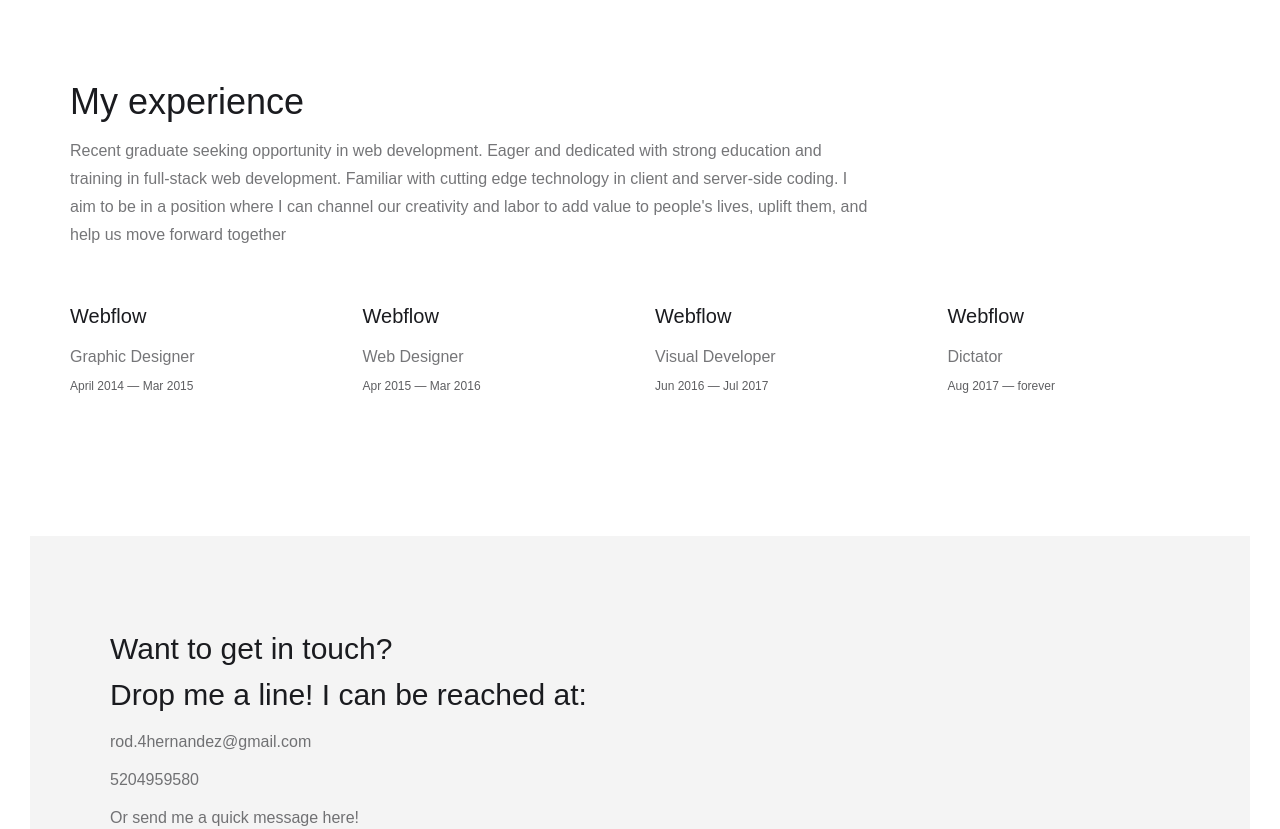
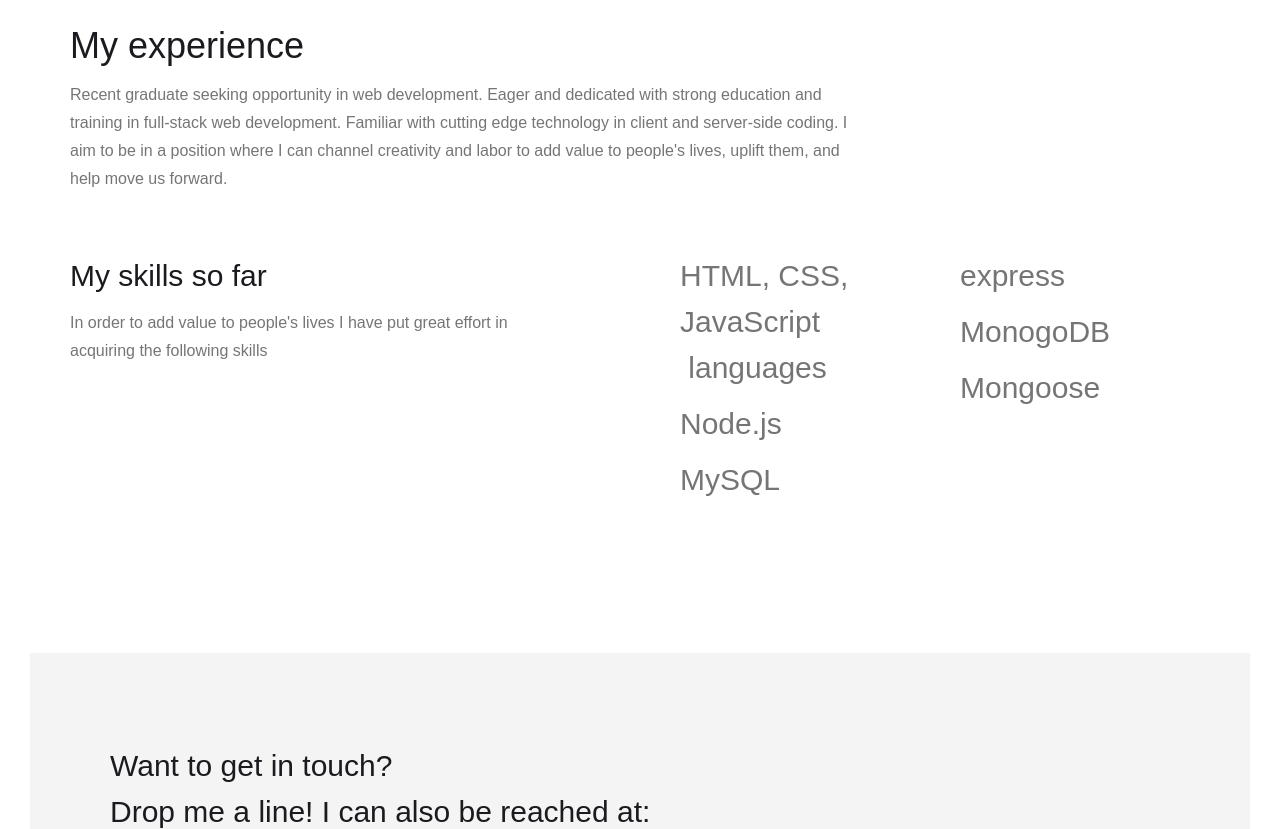
Before and after one commit to rod080/Proffessional-Portfolio, a plain HTML site: page index.html in a window 1280 px wide. Shown: the part 1971-2800 px from the top of the page. Drawn offline with nearby package versions, Linux system fonts and the light colour scheme; a script that the page names is missing.

Commit message:
added reume and linkedin

```diff
--- a/index.html
+++ b/index.html
@@ -2,29 +2,39 @@
 <!--  This site was created in Webflow. http://www.webflow.com  -->
 <!--  Last Published: Thu Aug 29 2019 00:14:33 GMT+0000 (UTC)  -->
 <html data-wf-page="5d66e87612f4240ccec5b74c" data-wf-site="5d66e87612f4240dcfc5b749">
+
 <head>
   <meta charset="utf-8">
   <title>Portfolio - Webflow HTML website template</title>
   <meta content="Portfolio - Webflow HTML website template" property="og:title">
-  <meta content="https://uploads-ssl.webflow.com/5c6e6f46bf98b2013cf621c5/5cdbf62c56d6dd3315e2b16b_Portfolio%20SEO.jpg" property="og:image">
+  <meta content="https://uploads-ssl.webflow.com/5c6e6f46bf98b2013cf621c5/5cdbf62c56d6dd3315e2b16b_Portfolio%20SEO.jpg"
+    property="og:image">
   <meta content="width=device-width, initial-scale=1" name="viewport">
   <meta content="Webflow" name="generator">
   <link href="css/normalize.css" rel="stylesheet" type="text/css">
   <link href="css/webflow.css" rel="stylesheet" type="text/css">
   <link href="css/rodrigos-portfolio.webflow.css" rel="stylesheet" type="text/css">
   <script src="https://ajax.googleapis.com/ajax/libs/webfont/1.6.26/webfont.js" type="text/javascript"></script>
-  <script type="text/javascript">WebFont.load({  google: {    families: ["Montserrat:100,100italic,200,200italic,300,300italic,400,400italic,500,500italic,600,600italic,700,700italic,800,800italic,900,900italic"]  }});</script>
+  <script
+    type="text/javascript">WebFont.load({ google: { families: ["Montserrat:100,100italic,200,200italic,300,300italic,400,400italic,500,500italic,600,600italic,700,700italic,800,800italic,900,900italic"] } });</script>
   <!-- [if lt IE 9]><script src="https://cdnjs.cloudflare.com/ajax/libs/html5shiv/3.7.3/html5shiv.min.js" type="text/javascript"></script><![endif] -->
-  <script type="text/javascript">!function(o,c){var n=c.documentElement,t=" w-mod-";n.className+=t+"js",("ontouchstart"in o||o.DocumentTouch&&c instanceof DocumentTouch)&&(n.className+=t+"touch")}(window,document);</script>
+  <script
+    type="text/javascript">!function (o, c) { var n = c.documentElement, t = " w-mod-"; n.className += t + "js", ("ontouchstart" in o || o.DocumentTouch && c instanceof DocumentTouch) && (n.className += t + "touch") }(window, document);</script>
   <link href="icons/favicon.ico" rel="shortcut icon" type="image/x-icon">
   <link href="icons/webclip.png" rel="apple-touch-icon">
+  <script type="text/javascript" src="js/app.js"></script>
 </head>
+
 <body>
   <div data-collapse="medium" data-animation="default" data-duration="400" class="navigation w-nav">
-    <div class="navigation-items"><a href="index.html" class="logo-link w-nav-brand w--current"><img src="images/portfolio-logo2x.png" width="104" alt="" class="logo-image"></a>
+    <div class="navigation-items"><a href="index.html" class="logo-link w-nav-brand w--current"><img
+          src="images/portfolio-logo2x.png" width="104" alt="" class="logo-image"></a>
       <div class="navigation-wrap">
-        <nav role="navigation" class="navigation-items w-nav-menu"><a href="index.html" class="navigation-item w-nav-link w--current">Home</a><a href="about.html" class="navigation-item w-nav-link">About</a><a href="#" class="navigation-item w-nav-link"></a></nav>
-        <div class="menu-button w-nav-button"><img src="images/menu-icon_1menu-icon.png" width="22" alt="" class="menu-icon"></div>
+        <nav role="navigation" class="navigation-items w-nav-menu"><a href="index.html"
+            class="navigation-item w-nav-link w--current">Home</a><a href="about.html"
+            class="navigation-item w-nav-link">About</a><a href="#" class="navigation-item w-nav-link"></a></nav>
+        <div class="menu-button w-nav-button"><img src="images/menu-icon_1menu-icon.png" width="22" alt=""
+            class="menu-icon"></div>
       </div>
     </div>
   </div>
@@ -33,9 +43,8 @@
       <div class="intro-wrap">
         <div class="name-text">Rodrigo Villarreal</div>
         <div class="paragraph-light">Full-stack Web Developer</div>
-        <div class="paragraph-light">resume!</div>
-        <div class="paragraph-light">https://drive.google.com/file/d/1jryUc4CH9p6klTvIcZ2A0WfOczCEngLn/view?usp=sharing</div>
-        <div class="paragraph-light">My linkedin!</div><a href="#">https://www.linkedin.com/in/rodrigo-villarreal-bb3696140/</a>
+        <a href="_resume1.1.pdf">Resume</a>
+        <a href="https://www.linkedin.com/in/rodrigo-villarreal-bb3696140/">My linkedin</a>
         <h1 class="heading-jumbo">Hey there! I&#x27;m a certified Full-Stack web developer in Tucson, AZ. </h1>
       </div>
     </div>
@@ -45,26 +54,59 @@
       <div id="w-node-8f65c72d8fa5-cec5b74c">
         <div class="work-description"><a href="work/project-1.html" class="project-name-link">Recipe-Tree<br></a>
           <div class="paragraph-light">Digital Cookbook</div>
-        </div><img src="images/Screenshot-71.png" srcset="images/Screenshot-71-p-500.png 500w, images/Screenshot-71-p-800.png 800w, images/Screenshot-71-p-1080.png 1080w, images/Screenshot-71-p-1600.png 1600w, images/Screenshot-71.png 1670w" sizes="(max-width: 479px) 94vw, (max-width: 767px) 96vw, (max-width: 991px) 94vw, 96vw" alt="" class="image-2"></div>
+        </div><img src="images/Screenshot-71.png"
+          srcset="images/Screenshot-71-p-500.png 500w, images/Screenshot-71-p-800.png 800w, images/Screenshot-71-p-1080.png 1080w, images/Screenshot-71-p-1600.png 1600w, images/Screenshot-71.png 1670w"
+          sizes="(max-width: 479px) 94vw, (max-width: 767px) 96vw, (max-width: 991px) 94vw, 96vw" alt=""
+          class="image-2">
+      </div>
       <div id="w-node-8f65c72d8fad-cec5b74c">
         <div class="work-description"><a href="work/project-2.html" class="project-name-link">Woke</a>
           <div class="paragraph-light">Interactive Online Game</div>
-        </div><img src="images/woke-pic-3.png" srcset="images/woke-pic-3-p-500.png 500w, images/woke-pic-3.png 711w" sizes="(max-width: 479px) 94vw, (max-width: 767px) 96vw, (max-width: 991px) 92vw, 731px" alt="" class="image"></div>
+        </div><img src="images/woke-pic-3.png" srcset="images/woke-pic-3-p-500.png 500w, images/woke-pic-3.png 711w"
+          sizes="(max-width: 479px) 94vw, (max-width: 767px) 96vw, (max-width: 991px) 92vw, 731px" alt="" class="image">
+      </div>
       <div id="w-node-8f65c72d8fb4-cec5b74c">
-        <div class="work-description"><a href="work/project-3.html" class="project-name-link">Paper-Rock-Scissors Game!</a>
+        <div class="work-description"><a href="work/project-3.html" class="project-name-link">Paper-Rock-Scissors
+            Game!</a>
           <div class="paragraph-light">Classic Paper-Rock-Scissors Game!</div>
-        </div><img src="images/rpd-game.png" srcset="images/rpd-game-p-500.png 500w, images/rpd-game.png 749w" sizes="(max-width: 479px) 94vw, (max-width: 767px) 96vw, (max-width: 991px) 92vw, 769px" alt="" class="image-4"></div>
+        </div><img src="images/rpd-game.png" srcset="images/rpd-game-p-500.png 500w, images/rpd-game.png 749w"
+          sizes="(max-width: 479px) 94vw, (max-width: 767px) 96vw, (max-width: 991px) 92vw, 769px" alt=""
+          class="image-4">
+      </div>
       <div id="w-node-8f65c72d8fbb-cec5b74c">
-        <div class="work-description"><a href="work/project-4.html" class="project-name-link">Project to be determined</a>
+        <div class="work-description"><a href="work/project-4.html" class="project-name-link">Project to be
+            determined</a>
           <div class="paragraph-light">You can bet It will be a good one though!</div>
-        </div><img src="images/placeholder-3.svg" alt=""></div>
+        </div><img src="images/placeholder-3.svg" alt="">
+      </div>
     </div>
     <div class="container">
       <div class="carrer-headline-wrap">
         <h2>My experience</h2>
-        <p class="paragraph-light">Recent graduate seeking opportunity in web development. Eager and dedicated with strong education and training in full-stack web development. Familiar with cutting edge technology in client and server-side coding. I aim to be in a position where I can channel our creativity and labor to add value to people&#x27;s lives, uplift them, and help us move forward together</p>
+        <p class="paragraph-light">Recent graduate seeking opportunity in web development. Eager and dedicated with
+          strong education and training in full-stack web development. Familiar with cutting edge technology in client
+          and server-side coding. I aim to be in a position where I can channel creativity and labor to add value to
+          people&#x27;s lives, uplift them, and help move us forward.</p>
       </div>
-      <div class="w-layout-grid work-experience-grid">
+      <div class="w-layout-grid skills-grid">
+        <div id="w-node-4224828ffd8a-a8c5b751" class="skillset-wrap">
+          <h3>My skills so far</h3>
+          <p class="paragraph-light">In order to add value to people's lives I have put great effort in acquiring the following skills</p>
+        </div>
+        <div id="w-node-4224828ffd8f-a8c5b751" class="w-layout-grid services-items-grid">
+          <div id="w-node-4224828ffd90-a8c5b751">
+            <div class="service-name-text">HTML, CSS, JavaScript  languages   </div>
+            <div class="service-name-text">Node.js</div>
+            <div class="service-name-text">MySQL</div>
+          </div>
+          <div id="w-node-4224828ffd99-a8c5b751">
+            <div class="service-name-text">express </div>
+            <div class="service-name-text">MonogoDB</div>
+            <div class="service-name-text">Mongoose</div>
+          </div>
+        </div>
+      </div>
+      <!-- <div class="w-layout-grid work-experience-grid">
         <div id="w-node-8f65c72d8fc9-cec5b74c" class="work-position-wrap">
           <div class="position-name-text">Webflow</div>
           <div class="paragraph-light cc-position-name">Graphic Designer</div>
@@ -85,14 +127,14 @@
           <div class="paragraph-light cc-position-name">Dictator</div>
           <div class="paragraph-tiny cc-paragraph-tiny-light">Aug 2017 — forever<br></div>
         </div>
-      </div>
+      </div> -->
     </div>
   </div>
   <div class="section cc-contact">
     <div class="container">
       <div class="contact">
         <div class="contact-headline">
-          <h3>Want to get in touch?<br>Drop me a line! I can be reached at:</h3>
+          <h3>Want to get in touch?<br>Drop me a line! I can also be reached at:</h3>
           <p class="paragraph-light">rod.4hernandez@gmail.com</p>
           <p class="paragraph-light">5204959580</p>
           <p class="paragraph-light">Or send me a quick message here!</p>
@@ -101,10 +143,17 @@
           <div class="w-form">
             <form id="wf-form-Email-Form" name="wf-form-Email-Form" data-name="Email Form" class="contact-form">
               <div class="w-layout-grid contact-form-grid">
-                <div id="w-node-a852d0df4a32-d0df4a24"><label for="Name-3">Name</label><input type="text" class="text-field w-input" maxlength="256" name="Name" data-name="Name" placeholder="Enter your name" id="Name"></div>
-                <div id="w-node-a852d0df4a36-d0df4a24"><label for="Email-3">Email Address</label><input type="email" class="text-field w-input" maxlength="256" name="Email" data-name="Email" placeholder="Enter your email" id="Email" required=""></div>
-                <div id="w-node-a852d0df4a3a-d0df4a24"><label for="Message">Form Label</label><textarea id="Message" name="Message" placeholder="Enter your message" maxlength="5000" data-name="Message" class="text-field cc-textarea w-input"></textarea></div>
-              </div><input type="submit" value="Submit" data-wait="Please wait..." class="button w-button"></form>
+                <div id="w-node-a852d0df4a32-d0df4a24"><label for="Name-3">Name</label><input type="text"
+                    class="text-field w-input" maxlength="256" name="Name" data-name="Name"
+                    placeholder="Enter your name" id="Name"></div>
+                <div id="w-node-a852d0df4a36-d0df4a24"><label for="Email-3">Email Address</label><input type="email"
+                    class="text-field w-input" maxlength="256" name="Email" data-name="Email"
+                    placeholder="Enter your email" id="Email" required=""></div>
+                <div id="w-node-a852d0df4a3a-d0df4a24"><label for="Message">Form Label</label><textarea id="Message"
+                    name="Message" placeholder="Enter your message" maxlength="5000" data-name="Message"
+                    class="text-field cc-textarea w-input"></textarea></div>
+              </div><input type="submit" value="Submit" data-wait="Please wait..." class="button w-button">
+            </form>
             <div class="status-message cc-success-message w-form-done">
               <div>Thank you! Your submission has been received!</div>
             </div>
@@ -117,11 +166,19 @@
     </div>
   </div>
   <div class="footer-wrap">
-    <div><a href="https://webflow.com/" target="_blank" class="webflow-link w-inline-block"><img src="images/webflow-w-small2x_1webflow-w-small2x.png" width="15" alt="" class="webflow-logo-tiny"><div class="paragraph-tiny">Powered by Webflow</div></a></div>
-    <div class="footer-links"><a href="https://www.facebook.com/webflow/" target="_blank" class="footer-item">Facebook</a><a href="https://twitter.com/webflow" target="_blank" class="footer-item">Twitter</a><a href="https://www.instagram.com/webflowapp/" target="_blank" class="footer-item">Instagram</a></div>
+    <div><a href="https://webflow.com/" target="_blank" class="webflow-link w-inline-block"><img
+          src="images/webflow-w-small2x_1webflow-w-small2x.png" width="15" alt="" class="webflow-logo-tiny">
+        <div class="paragraph-tiny">Powered by Webflow</div>
+      </a></div>
+    <div class="footer-links"><a href="https://www.facebook.com/webflow/" target="_blank"
+        class="footer-item">Facebook</a><a href="https://twitter.com/webflow" target="_blank"
+        class="footer-item">Twitter</a><a href="https://www.instagram.com/webflowapp/" target="_blank"
+        class="footer-item">Instagram</a></div>
   </div>
-  <script src="https://d3e54v103j8qbb.cloudfront.net/js/jquery-3.4.1.min.220afd743d.js" type="text/javascript" integrity="sha256-CSXorXvZcTkaix6Yvo6HppcZGetbYMGWSFlBw8HfCJo=" crossorigin="anonymous"></script>
+  <script src="https://d3e54v103j8qbb.cloudfront.net/js/jquery-3.4.1.min.220afd743d.js" type="text/javascript"
+    integrity="sha256-CSXorXvZcTkaix6Yvo6HppcZGetbYMGWSFlBw8HfCJo=" crossorigin="anonymous"></script>
   <script src="js/webflow.js" type="text/javascript"></script>
   <!-- [if lte IE 9]><script src="https://cdnjs.cloudflare.com/ajax/libs/placeholders/3.0.2/placeholders.min.js"></script><![endif] -->
 </body>
+
 </html>
```
Also changed, not shown: about.html (+2 -2 lines), js/app.js (added), 1 other file.
